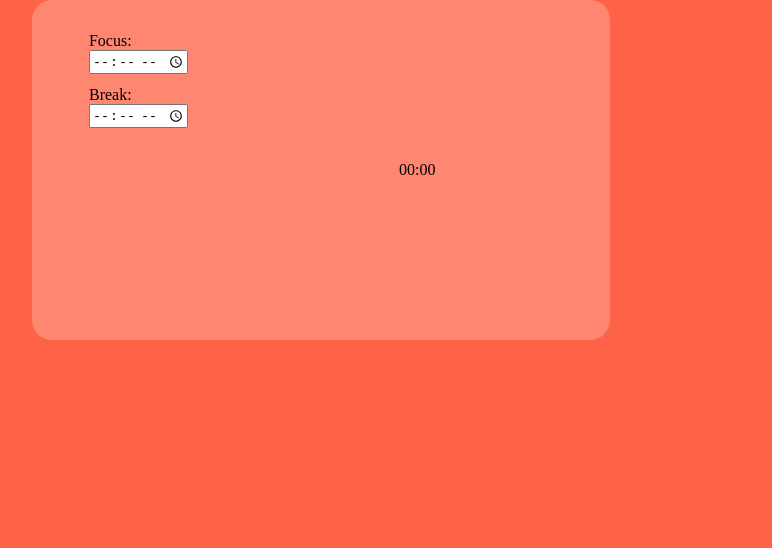
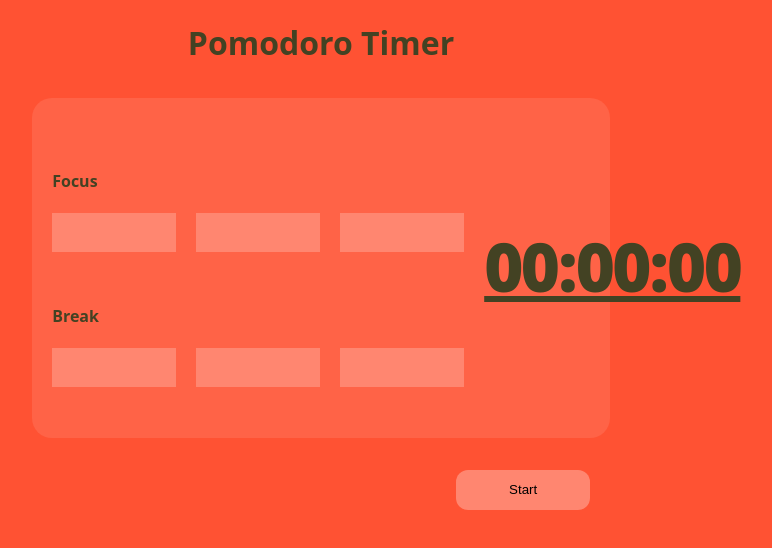
Before and after one commit to isTheSuperN0va/pomodoro, a plain HTML site: page index.html in a window 1280 px wide. Shown: the whole page, without its empty margins (319-1091 px from the left). Drawn offline with Linux system fonts and the light colour scheme.

Commit message:
+ style mostly(?) done

```diff
--- a/index.html
+++ b/index.html
@@ -9,21 +9,35 @@
 <body>
 
     <main style="grid-area: main;">
+        <header><h1>Pomodoro Timer</h1></header>
+
         <section id="configuration-grid-container">
             <section id="time-configuration-container">
-                <div class="field-container">
-                    <label for="time">Focus: </label>
-                    <input type="time" id="time">
+                <div>
+                    <h4>Focus</h4>
+                    <div class="field-container">
+                        <input type="number" class="focus-time">
+                        <input type="number" class="focus-time">
+                        <input type="number" class="focus-time">
+                    </div>
                 </div>
-                <div class="field-container">
-                    <label for="time">Break: </label>
-                    <input type="time" id="time">
+                <div>
+                    <h4>Break</h4>
+                    <div class="field-container">
+                        <input type="number" class="break-time">
+                        <input type="number" class="break-time">
+                        <input type="number" class="break-time">
+                    </div>
                 </div>
             </section>
 
             <section id="timer-container">
-                <span>00:00</span>
+                <span>00:00:00</span>
             </section>
+        </section>
+
+        <section id="buttons-flex-container">
+            <button>Start</button>
         </section>
 
     </main>
--- a/style.css
+++ b/style.css
@@ -6,7 +6,10 @@
 
     --text: hsl(0, 0%, 5%);
 
-    --primary: hsl(58, 31, 67%);
+    --primary: hsl(58, 31%, 20%);
+
+    color: var(--primary);
+    font-family: system-ui, -apple-system, BlinkMacSystemFont, 'Segoe UI', Roboto, Oxygen, Ubuntu, Cantarell, 'Open Sans', 'Helvetica Neue', sans-serif;
 }
 
 
@@ -23,7 +26,7 @@ body {
     margin: 0;
     padding: 0;
 
-    background-color: var(--bg);
+    background-color: var(--dark-bg);
 }
 
 main {
@@ -31,13 +34,15 @@ main {
     flex-direction: column;
 
     align-items: center;
+
+    gap: 12px;
 }
 
 main #configuration-grid-container {
     width: 70%;
     height: 300px;
 
-    background-color: var(--light-bg);
+    background-color: var(--bg);
 
     border-radius: 20px;
 
@@ -58,25 +63,60 @@ main #configuration-grid-container {
 #time-configuration-container {
     display: flex;
     flex-direction: column;
-    gap: 12px;
+    gap: 32px;
     align-items: center;
+    justify-content: center;
 
     margin: 12px 0;
 }
 
 #timer-container {
-    margin: auto auto
+    margin: auto auto;
+    font-size: 64px;
+    font-weight: 1000;
+    text-decoration: underline;
 }
 
-main section .field-container label {
-    display: block;
+main section .field-container {
+    display: flex;
+    gap: 20px;
+}
+main section .field-container input {
+    outline: none;
+    border: none;
+
+    padding: 12px;
+    width: 100px;
+
+    background-color: var(--light-bg);
+}
+
+#buttons-flex-container {
+    display: flex;
+    justify-content: flex-end;
+
+    width: 70%;
+    padding: 20px;
+}
 
 
 
+#buttons-flex-container button {
+    padding: 0px;
+
+    width: 10em;
+    height: 3em;
+
+    border: none;
+    outline: none;
 
 
+    border-radius: 12px;
+    background-color: var(--light-bg);
 }
 
+#buttons-flex-container button:hover {cursor: pointer; }
+#buttons-flex-container button:active {background-color: var(--dark-bg); }
 
 
 p, span, label {
```
